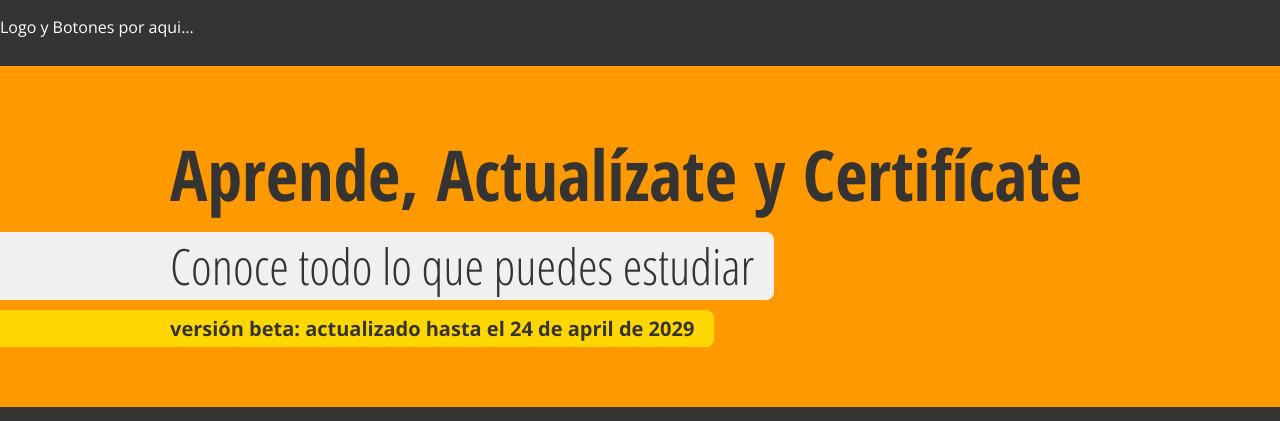
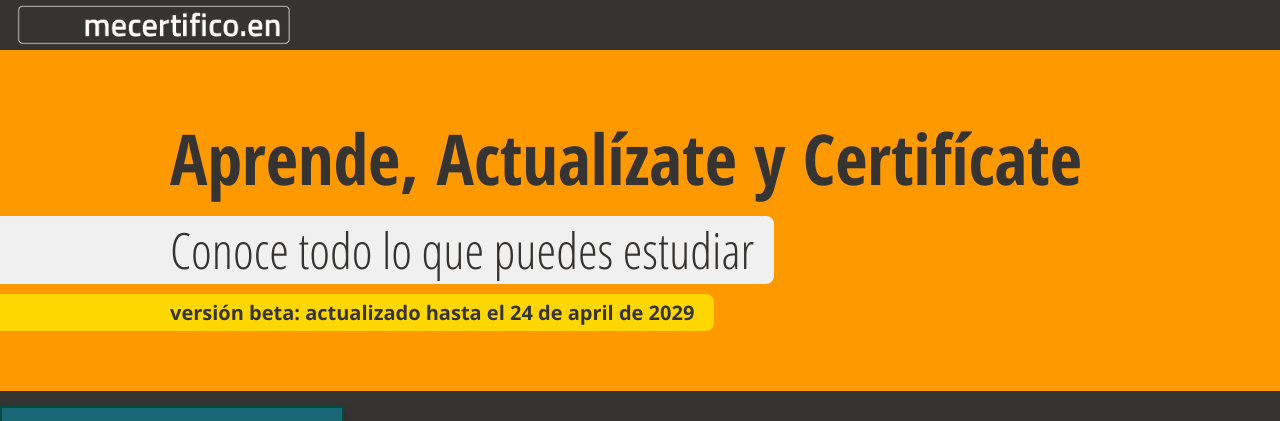
Before and after one commit to goraffo/nelson, a Flask app: page / in a window 1280 px wide. Shown: the top 421 px of the page. Run offline with Flask 3, Linux system fonts and the light colour scheme; data that the repository does not hold is empty; parts of the project's set-up code (start-up, migrations or seed data) failed here and were passed over.

Commit message:
Logo Funciona

```diff
--- a/app/static/css/estilos.css
+++ b/app/static/css/estilos.css
@@ -5,15 +5,19 @@ body {
   background-color: #363432; /* Color de fondo para el cuerpo */
 }
 
+.logo {
+  height: 40px; /* Ajusta la altura según sea necesario */
+  width: auto; /* Mantiene la proporción del logo */
+  margin: 10px; /* Margen de 10px alrededor del logo */
+}
 
 /* Estilos para la barra superior vacía */
 .barra-superior {
-  height: 50px; /* O el alto que desees */
+  height: 50px; /* Ajusta la altura según sea necesario */
+  display: flex; /* Utiliza flexbox para centrar el contenido */
+  align-items: center; /* Centra verticalmente los elementos hijos */
 }
 
-.barra-superior p {
-  color: white
-}
 
 .encabezado-naranja {
   background-color: #f90; /* El color de fondo naranja */
--- a/app/templates/index.html
+++ b/app/templates/index.html
@@ -95,7 +95,7 @@
 <body>
     <!-- Barra superior vacía (aquí irán los botones más adelante) -->
     <div class="barra-superior">
-        <p>Logo y Botones por aqui...</p>
+        <img src="{{ url_for('static', filename='img/Logo-Blanco.png') }}" alt="Logo" class="logo">
     </div>
 
     <!-- Encabezado Naranja -->
```
Also changed, not shown: app/static/img/Logo-Blanco.png (added), app/static/img/Logo-Color.png (added).
